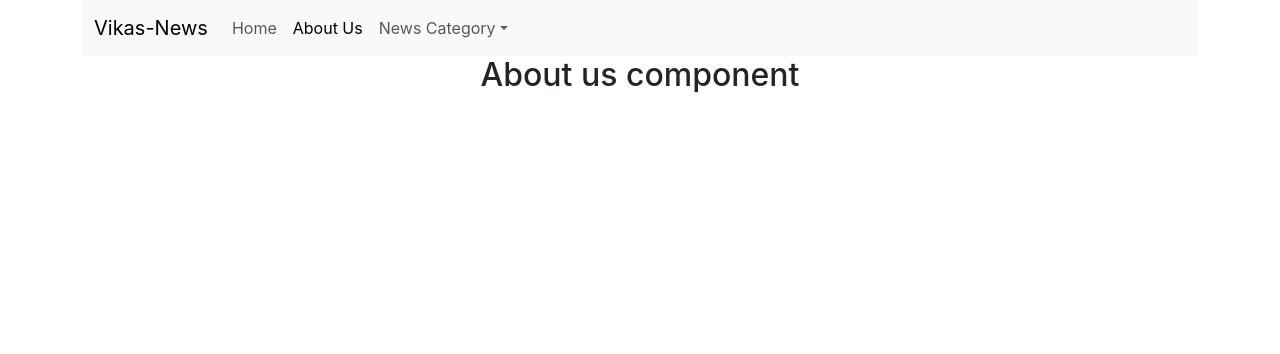
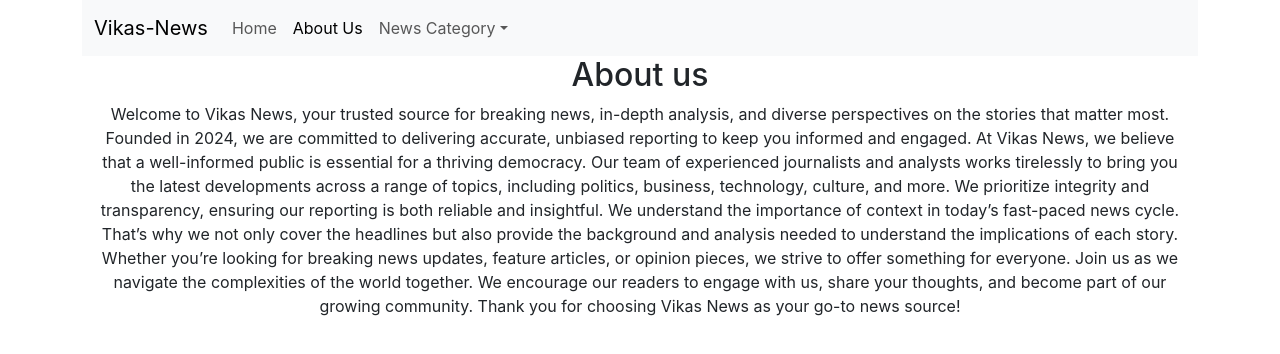
Before and after one commit to redoc51624/React-News-api-axios, a React (Create React App) app: page /about in a window 1280 px wide. Shown: the top 354 px of the page. Built offline with nearby package versions, Linux system fonts and the light colour scheme.

Commit message:
-Babel changes for build netlify
--Babel changes for build netlify

```diff
--- a/package.json
+++ b/package.json
@@ -3,6 +3,7 @@
   "version": "0.1.0",
   "private": true,
   "dependencies": {
+    "@babel/plugin-proposal-private-property-in-object": "^7.21.11",
     "@testing-library/jest-dom": "^5.17.0",
     "@testing-library/react": "^13.4.0",
     "@testing-library/user-event": "^13.5.0",
--- a/src/About.jsx
+++ b/src/About.jsx
@@ -2,8 +2,18 @@
 
 const About = () => {
   return (
-    <div>
-      <h2>About us component</h2>
+    <div className='container'>
+      <h2>About us</h2>
+      Welcome to Vikas News, your trusted source for breaking news, in-depth analysis, and diverse perspectives on the stories that matter most. Founded in 2024, we are committed to delivering accurate, unbiased reporting to keep you informed and engaged.
+
+At Vikas News, we believe that a well-informed public is essential for a thriving democracy. Our team of experienced journalists and analysts works tirelessly to bring you the latest developments across a range of topics, including politics, business, technology, culture, and more. We prioritize integrity and transparency, ensuring our reporting is both reliable and insightful.
+
+We understand the importance of context in today’s fast-paced news cycle. That’s why we not only cover the headlines but also provide the background and analysis needed to understand the implications of each story. Whether you’re looking for breaking news updates, feature articles, or opinion pieces, we strive to offer something for everyone.
+
+Join us as we navigate the complexities of the world together. We encourage our readers to engage with us, share your thoughts, and become part of our growing community. Thank you for choosing Vikas News as your go-to news source!
+
+
+
 
     </div>
   )
--- a/src/Home.jsx
+++ b/src/Home.jsx
@@ -5,10 +5,11 @@
 
     // const categories = ["business","entertainment","health","science","sports","technology"];
     const apiKey = process.env.REACT_APP_NEWS_API;
-
+    const category = "general";
     return (
     <div>
-      <Card apiKey={apiKey}/>
+      <h2>All top-headlines</h2>
+      <Card key={category} apiKey={apiKey} category={category}>about card</Card>
     </div>
   )
 }
```
Also changed, not shown: 1 other file (tests, documents, lock files or other folders).
